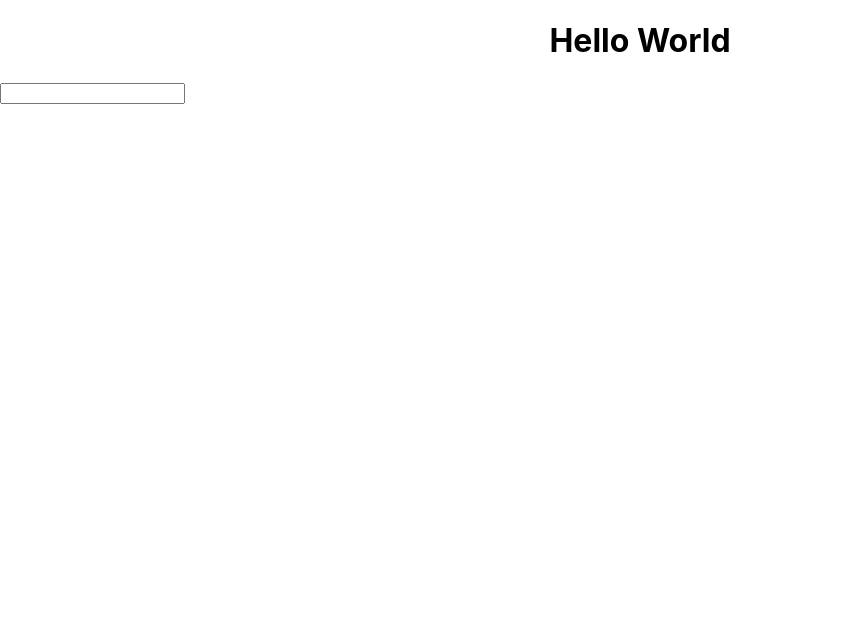
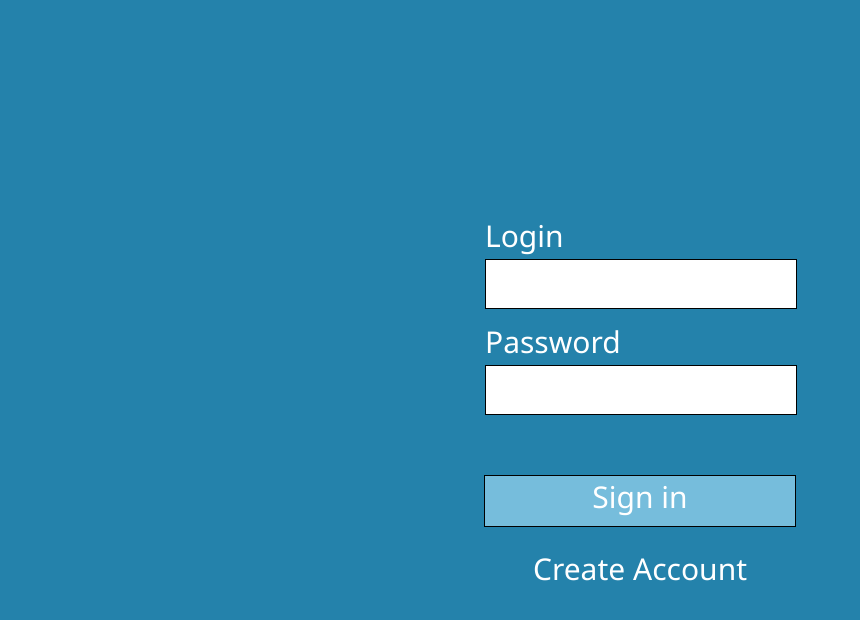
Before and after one commit to JichenZhang/AvidReaders, a React (Create React App) app in the folder client/: page / in a window 1280 px wide. Shown: the top 620 px of the page, without its empty margins (0-860 px from the left). Built offline with nearby package versions, Linux system fonts and the light colour scheme.

Commit message:
finished signin and signup page

```diff
--- a/client/package.json
+++ b/client/package.json
@@ -8,11 +8,13 @@
     "@testing-library/react": "^11.1.0",
     "@testing-library/user-event": "^12.1.10",
     "antd": "^4.16.9",
+    "mysql": "^2.18.1",
     "react": "^17.0.2",
     "react-bootstrap": "^1.6.1",
     "react-dom": "^17.0.2",
     "react-redux": "^7.2.4",
     "react-router": "^5.2.0",
+    "react-router-dom": "^5.2.0",
     "react-scripts": "4.0.3",
     "sass": "^1.37.0",
     "scss": "^0.2.4",
--- a/client/src/App.js
+++ b/client/src/App.js
@@ -1,16 +1,18 @@
 import logo from './logo.svg';
+import AuthPage from './components/AuthPage'
 import './App.scss';
+import { Route, Switch, BrowserRouter as Router } from 'react-router-dom'
 
 function App() {
+
   return (
-    <>
-      <h1 className="App">
-        Hello World
-      </h1>
-      <div className="input-container">
-        <input type="text"></input>
-      </div>
-    </>
+    <Router>
+      <Switch>
+        <Route exact path="/">
+          <AuthPage />
+        </Route>
+      </Switch>
+    </Router>
   );
 }
 
--- a/client/src/App.scss
+++ b/client/src/App.scss
@@ -1,42 +1,57 @@
-.App {
-  text-align: center;
-}
+$major: #2482ab;
+$minor: #76bddc;
+$bright: #ffffff;
+$dark: #000000;
+$contentFont: normal 30px Segoe UI;
 
-.App-logo {
-  height: 40vmin;
-  pointer-events: none;
-}
+.auth-page {
+  width: auto;
+  height: 100vh;
+  display: flex;
+  flex-direction: column;
+  justify-content: center;
+  align-items: center;
+  background-color: $major;
 
-@media (prefers-reduced-motion: no-preference) {
-  .App-logo {
-    animation: App-logo-spin infinite 20s linear;
+  .auth-input {
+    display: flex;
+    flex-direction: column;
+    justify-content: center;
+    margin-top: 12px;
+    width: 310px;
+    height: 94px;
+    input {
+      width: 310px;
+      height: 50px;
+      padding: 0px;
+      margin-top: 3px;
+      border: 1px solid $dark;
+      font: $contentFont;
+    }
+    p {
+      margin: 0px;
+      color: $bright;
+      font: $contentFont;
+    }
+  }
+  .sign-in-button{
+    width: 310px;
+    height: 50px;
+    color: $bright;
+    font: $contentFont;
+    background-color: $minor;
+    margin-top: 60px;
+    text-align: center;
+    border: 1px solid $dark;
+    cursor: pointer;
+  }
+  .create-account-button{
+    width: 310px;
+    height: 50px;
+    color: $bright;
+    font: $contentFont;
+    text-align: center;
+    margin-top: 21px;
+    cursor: pointer;
   }
 }
-
-.input-container {
-  display: f
-}
-
-.App-header {
-  background-color: #282c34;
-  min-height: 100vh;
-  display: flex;
-  flex-direction: column;
-  align-items: center;
-  justify-content: center;
-  font-size: calc(10px + 2vmin);
-  color: white;
-}
-
-.App-link {
-  color: #61dafb;
-}
-
-@keyframes App-logo-spin {
-  from {
-    transform: rotate(0deg);
-  }
-  to {
-    transform: rotate(360deg);
-  }
-}
--- a/client/src/components/AuthPage.js
+++ b/client/src/components/AuthPage.js
@@ -0,0 +1,46 @@
+import React, { useState } from 'react'
+import '../App.scss'
+
+export default function AuthPage() {
+  const [create, setCreate] = useState(false)
+  let inputBoxes = create ? [{
+    title: 'Login', type: 'text'
+  }, {
+    title: 'Password', type: 'password'
+  }, {
+    title: 'Name', type: 'text'
+  }] : [{
+    title: 'Login', type: 'text'
+  }, {
+    title: 'Password', type: 'password'
+  }]
+  return (
+    <div className="auth-page">
+      {inputBoxes.map(box => AuthInput(box.title, box.type))}
+      {!create && <div className="sign-in-button">Sign in</div>}
+      <div className={create ? "sign-in-button":"create-account-button"}
+        onClick={create ? ()=>{console.log('creating account')}:
+        ()=>{setCreate(true)}}>Create Account</div>
+      {create && <div className='create-account-button' onClick={()=>{setCreate(false)}}>Sign in instead</div>}
+    </div>
+
+  )
+
+}
+
+
+
+/**
+ *
+ * @param {String} title
+ * @param {String} type
+ * @returns
+ */
+function AuthInput(title, type) {
+  return (
+    <div className="auth-input">
+      <p>{title}</p>
+      <input type={type} />
+    </div>
+  )
+}
--- a/client/src/index.scss
+++ b/client/src/index.scss
@@ -1,13 +1,14 @@
 body {
   margin: 0;
-  font-family: -apple-system, BlinkMacSystemFont, 'Segoe UI', 'Roboto', 'Oxygen',
-    'Ubuntu', 'Cantarell', 'Fira Sans', 'Droid Sans', 'Helvetica Neue',
+  height: 100vh;
+  font-family: -apple-system, BlinkMacSystemFont, "Segoe UI", "Roboto", "Oxygen",
+    "Ubuntu", "Cantarell", "Fira Sans", "Droid Sans", "Helvetica Neue",
     sans-serif;
   -webkit-font-smoothing: antialiased;
   -moz-osx-font-smoothing: grayscale;
 }
 
 code {
-  font-family: source-code-pro, Menlo, Monaco, Consolas, 'Courier New',
+  font-family: source-code-pro, Menlo, Monaco, Consolas, "Courier New",
     monospace;
 }
```
Also changed, not shown: 1 other file (tests, documents, lock files or other folders).
